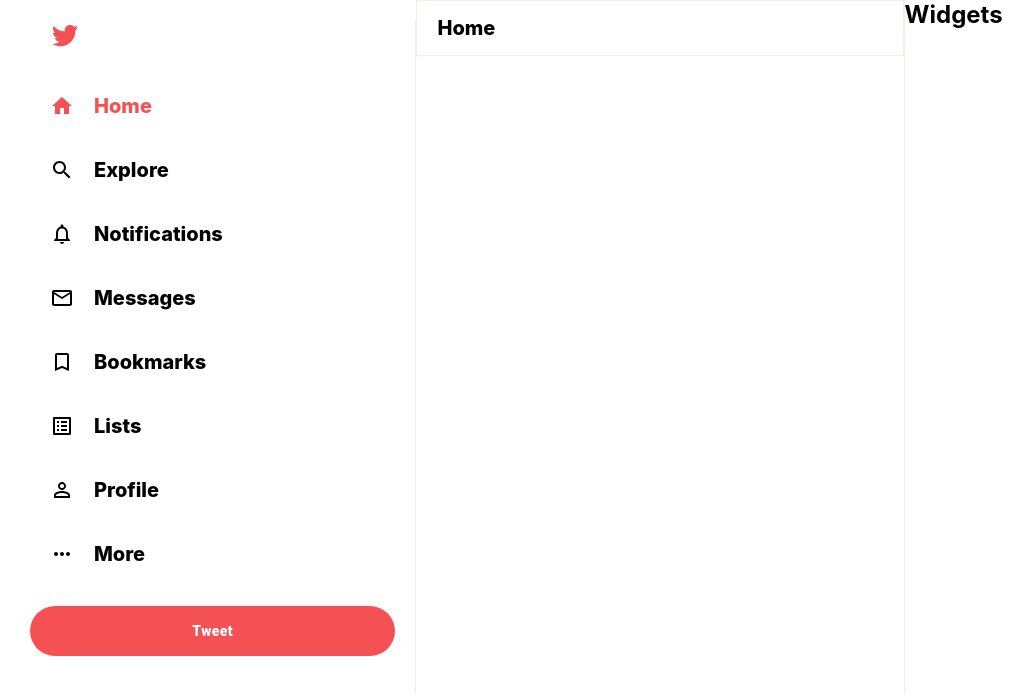
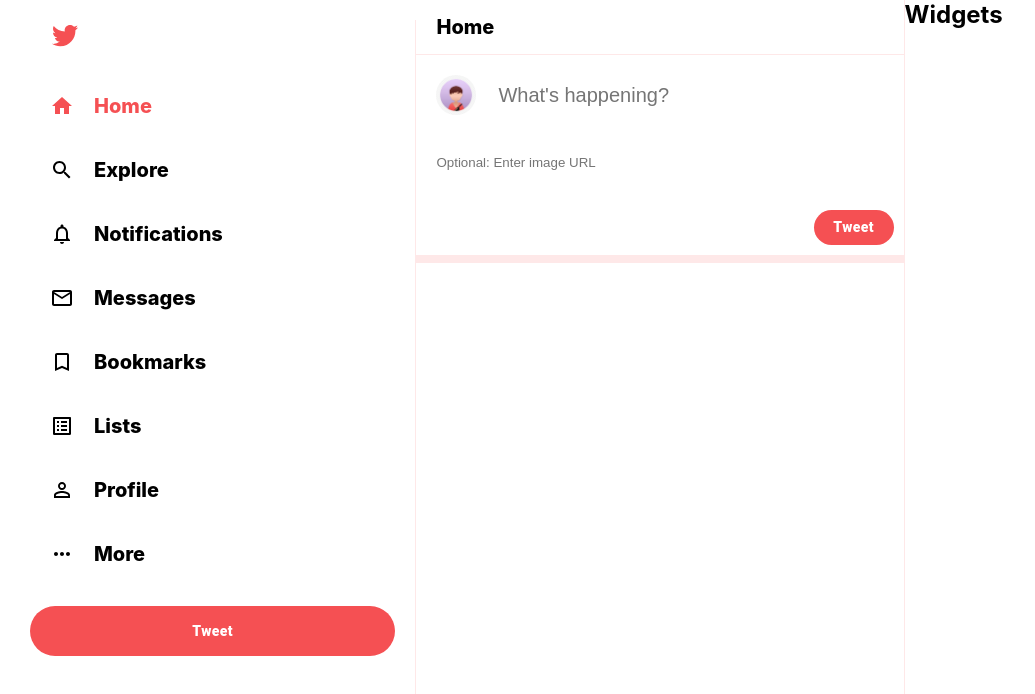
Before and after one commit to mvolonnino/twitter-clone, a React (Create React App) app: page / in a window 1280 px wide. Shown: the top 694 px of the page, without its empty margins (0-1035 px from the left). Built offline with nearby package versions, Linux system fonts and the light colour scheme.

Commit message:
finished tweetBox component

```diff
--- a/src/components/Feed/Feed.css
+++ b/src/components/Feed/Feed.css
@@ -22,7 +22,7 @@
   top: 0;
   background-color: white;
   z-index: 100;
-  border: 1px solid var(--twitter-background);
+  border-bottom: 1px solid var(--twitter-background);
   padding: 15px 20px;
 }
 
--- a/src/components/Feed/Feed.jsx
+++ b/src/components/Feed/Feed.jsx
@@ -1,17 +1,17 @@
 import React from "react";
 
 import "./Feed.css";
+import TweetBox from "../TweetBox/TweetBox";
 
 function Feed() {
   return (
     <div className="feed">
+      {/* Header */}
       <div className="feed_header">
         <h2>Home</h2>
       </div>
-
-      {/* Header */}
-
       {/* TweetBox */}
+      <TweetBox />
 
       {/* Post */}
       {/* Post */}
--- /dev/null
+++ b/src/components/TweetBox/TweetBox.css
@@ -0,0 +1,40 @@
+.tweetBox {
+  padding-bottom: 10px;
+  border-bottom: 8px solid var(--twitter-background);
+  padding-right: 10px;
+}
+
+.tweetBox > form {
+  display: flex;
+  flex-direction: column;
+}
+
+.tweetBox_input {
+  display: flex;
+  padding: 20px;
+}
+
+.tweetBox_input > input {
+  flex: 1;
+  margin-left: 20px;
+  font-size: 20px;
+  border: none;
+}
+
+.tweetBox_imageInput {
+  border: none;
+  padding: 20px;
+}
+
+.tweetBox_tweetButton {
+  background-color: var(--twitter-color) !important;
+  border: none !important;
+  color: white !important;
+  font-weight: 900 !important;
+  text-transform: inherit !important;
+  border-radius: 30px !important;
+  height: 35px !important;
+  width: 80px;
+  margin-top: 20px !important;
+  margin-left: auto !important;
+}
--- /dev/null
+++ b/src/components/TweetBox/TweetBox.jsx
@@ -0,0 +1,26 @@
+import React from "react";
+
+import "./TweetBox.css";
+import tweetAvatar from "./img/tweet_avatar.jpeg";
+import { Avatar, Button } from "@material-ui/core";
+
+function TweetBox() {
+  return (
+    <div className="tweetBox">
+      <form>
+        <div className="tweetBox_input">
+          <Avatar src={tweetAvatar} />
+          <input placeholder="What's happening?" type="text"></input>
+        </div>
+        <input
+          className="tweetBox_imageInput"
+          placeholder="Optional: Enter image URL"
+          type="text"
+        ></input>
+        <Button className="tweetBox_tweetButton">Tweet</Button>
+      </form>
+    </div>
+  );
+}
+
+export default TweetBox;
```
Also changed, not shown: src/components/TweetBox/img/tweet_avatar.jpeg (added).
